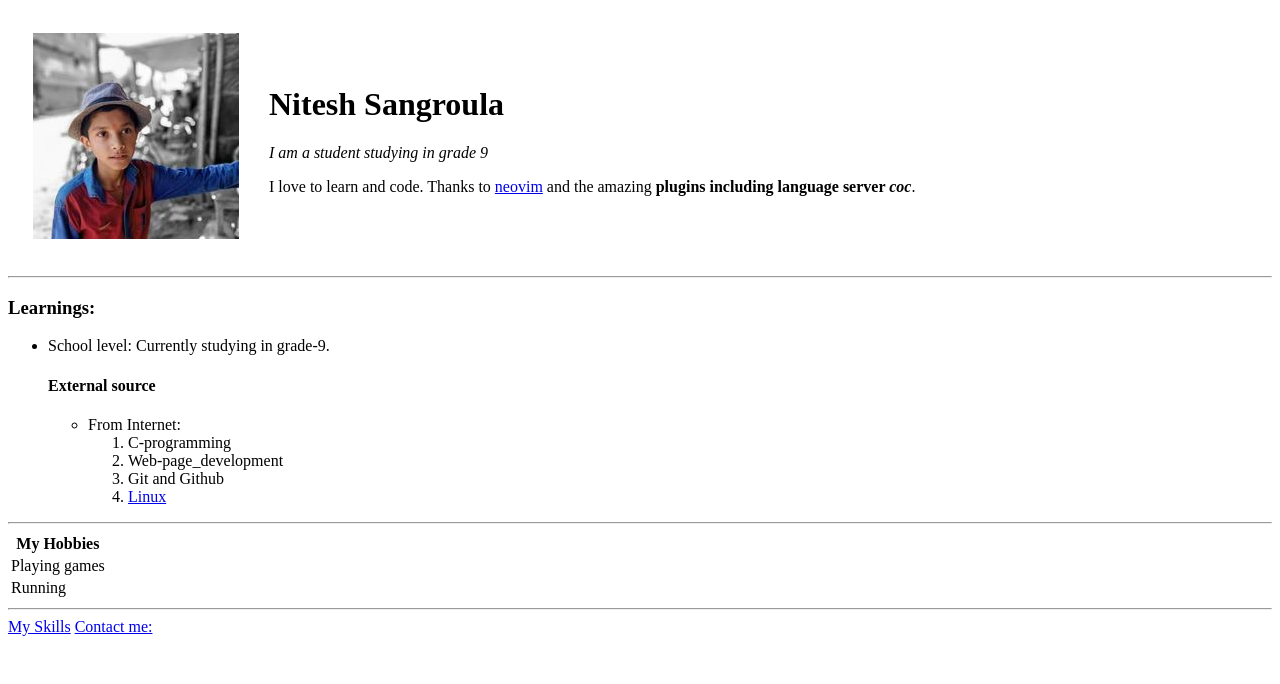
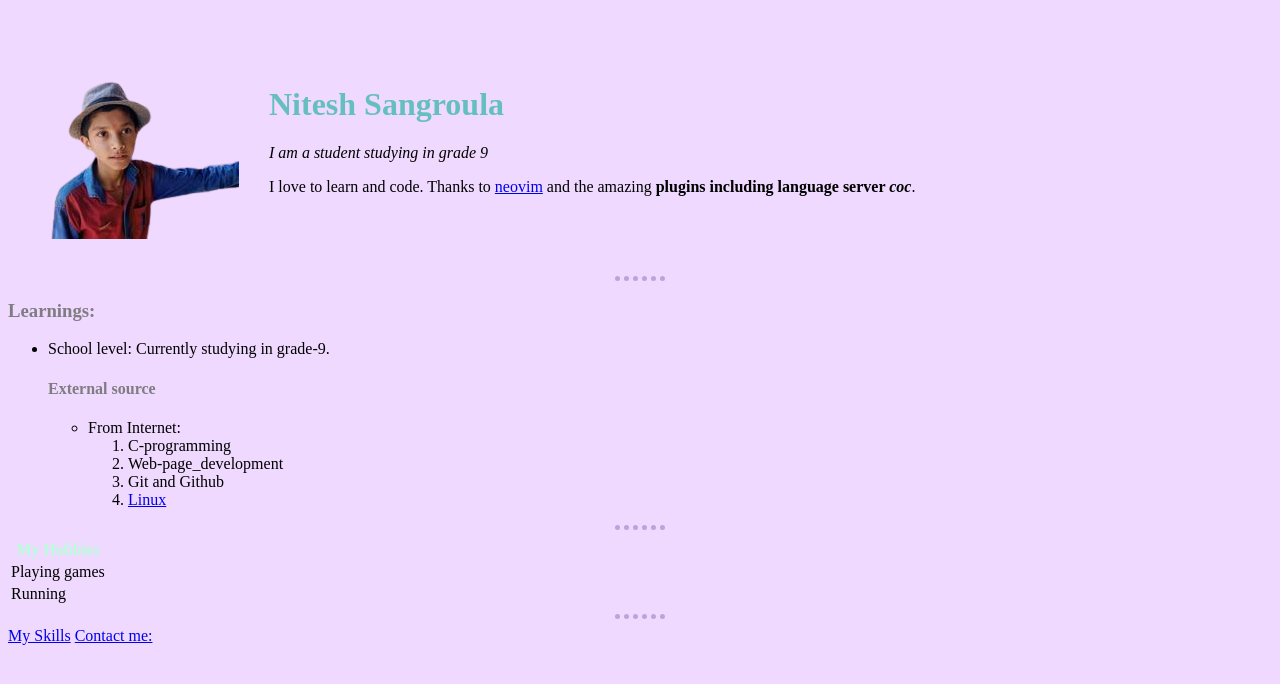
Before and after one commit to NiteshSangroula/cv, a plain HTML site: page index.html in a window 1280 px wide. Drawn offline with Linux system fonts and the light colour scheme.

Commit message:
Improved with Cascading Style Sheet

```diff
--- a/index.html
+++ b/index.html
@@ -5,12 +5,16 @@
         <meta name="viewport" content="width=device-width" />
         <link rel="stylesheet" href="style.css" type="text/css" media="screen" title="no title" charset="utf-8">
         <title>Nitesh's Personal site</title>
+        <link rel="stylesheet" href="style.css" type="text/css" media="screen" title="no title" charset="utf-8">
+
+
     </head>
+
     <body>
         <table cellspacing = "20" cellpadding = "5">
             <tr>
                 <td>
-                    <img src="download.jpg" alt="Nitesh Sangroula"/>
+                    <img src="download.png" alt="Nitesh Sangroula"/>
                 </td>
                 <td>
                     <h1>Nitesh Sangroula</h1>
--- /dev/null
+++ b/style.css
@@ -0,0 +1,27 @@
+body{
+    background-color: #F0D9FF;
+}
+
+hr{
+    border-style: none;
+    border-top-style: dotted;
+    width: 4%;
+    border-width: 5px;
+    border-color: #BFA2DB;
+}
+
+h1 {
+    color: #66BFBF;
+}
+
+h3 {
+    color: #7F7C82;
+}
+
+h4 {
+    color: #7F7C82;
+}
+
+th {
+    color: #B5FFD9;
+}
```
Also changed, not shown: contact.html (+1 -0 lines), skills.html (+1 -0 lines), table.html (added, +29 -0 lines), download.png (added).
